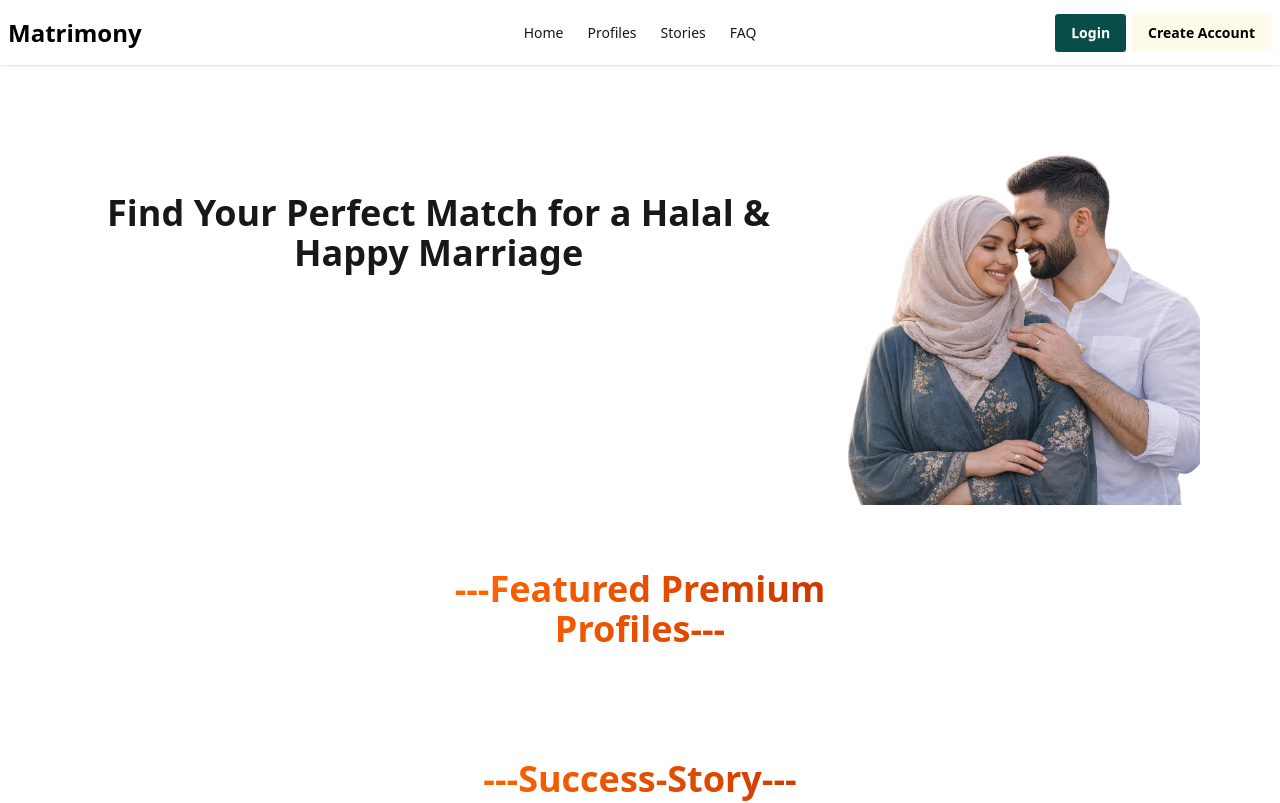
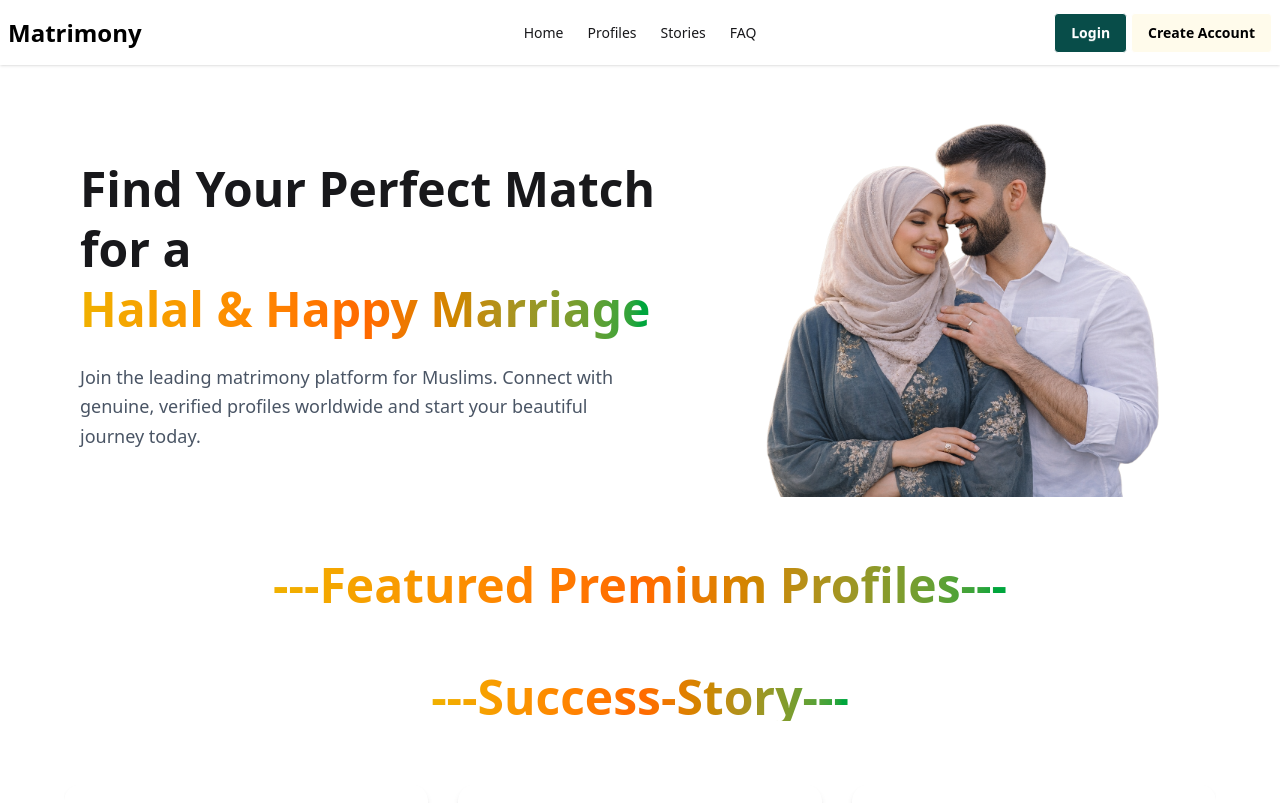
Before and after one commit to MH-liton-360/matrimony, a React (Vite) app: page /home in a window 1280 px wide. Shown: the top 803 px of the page. Built offline with nearby package versions, Linux system fonts and the light colour scheme.

Commit message:
heading adding gradient

```diff
--- a/src/Components/Banner.jsx
+++ b/src/Components/Banner.jsx
@@ -1,17 +1,32 @@
-// import bgImg from '../assets/Banner/BG-banner.png'
 import bannerImg from '../assets/Banner/BG-matrimony-image.png'
 
 const Banner = () => {
     return (
-        <section className="flex justify-between pt-20 px-20">
+        <section className="flex justify-between pt-12 px-20 items-center">
 
-            <div>
-                <p className='text-4xl font-bold text-center pt-12'>Find Your Perfect Match for a Halal & Happy Marriage</p>
+            <div className="max-w-xl">
+
+                <h3 className='text-4xl md:text-5xl font-bold leading-tight'>
+                    Find Your Perfect Match for a <br />
+                    <span className="bg-gradient-to-r from-yellow-500 via-orange-500 to-green-600 bg-clip-text text-transparent">
+                        Halal & Happy Marriage
+                    </span>
+                </h3>
+
+                <p className="mt-6 text-gray-600 text-lg leading-relaxed">
+                    Join the leading matrimony platform for Muslims. Connect with
+                    genuine, verified profiles worldwide and start your beautiful
+                    journey today.
+                </p>
 
             </div>
 
             <div>
-                <img src={bannerImg} alt="" className='w-full h-90 object-cover' />
+                <img
+                    src={bannerImg}
+                    alt="Muslim Couple"
+                    className='w-full h-96 object-cover'
+                />
             </div>
 
         </section>
--- a/src/Components/SectionTitle/SectionTitle.jsx
+++ b/src/Components/SectionTitle/SectionTitle.jsx
@@ -1,10 +1,23 @@
+const SectionTitle = ({ heading, subHeading }) => {
+    return (
+        <div className="text-center my-16 px-4">
 
-const SectionTitle = ({ heading }) => {   //Here heading is props;
-    return (
-        <div className="mx-auto p-10 md:w-5/12">
-            <p className="text-4xl font-bold text-center p-1 pt-6 border-b-2 bg-clip-text text-transparent bg-gradient-to-r from-orange-500 to-orange-700">
+            {/* Small Top Label */}
+            {subHeading && (
+                <p className="text-sm tracking-widest uppercase text-green-600 font-semibold mb-3">
+                    {subHeading}
+                </p>
+            )}
+
+            {/* Main Gradient Heading */}
+            <h2 className="text-3xl md:text-4xl lg:text-5xl font-bold
+                bg-gradient-to-r from-yellow-500 via-orange-500 to-green-600
+                bg-clip-text text-transparent inline-block">
+
                 ---{heading}---
-            </p>
+
+            </h2>
+
         </div>
     );
 };
```
